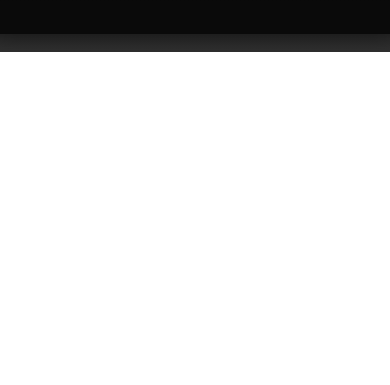
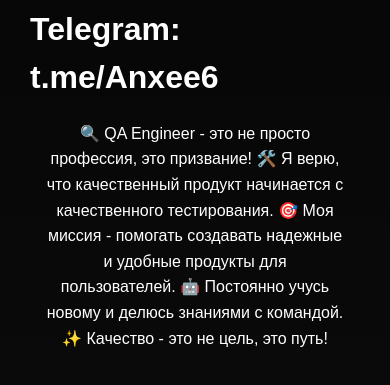
Before and after one commit to lina-luna7/lina-luna7.github.io, a plain HTML site: page index.html in a window 390 px wide. Shown: the part 792-1177 px from the top of the page. Before the commit the page ends 844 px from the top, so only its background shows below. Drawn offline with Linux system fonts and the light colour scheme.

Commit message:
добавил параграф

```diff
--- a/index.html
+++ b/index.html
@@ -18,6 +18,13 @@
             <a href="mailto:lina.luna7@yandex.ru">Email: lina.luna7@yandex.ru</a><br>
             <a href="https://t.me/Anxee6">Telegram: t.me/Anxee6</a>
         </div>
+        <div class="credo">
+             <p>🔍 QA Engineer - это не просто профессия, это призвание!
+               🛠️ Я верю, что качественный продукт начинается с качественного тестирования.
+               🎯 Моя миссия - помогать создавать надежные и удобные продукты для пользователей.
+               🤖 Постоянно учусь новому и делюсь знаниями с командой.
+               ✨ Качество - это не цель, это путь!</p>
+        </div>
     </div>
 </body>
 </html>
--- a/style.css
+++ b/style.css
@@ -71,9 +71,29 @@ body {
     text-decoration: underline;
 }
 
+.credo {
+    color: #FFFFFF;
+    font-size: 18px;
+    text-align: center;
+    width: 80%;
+    margin: 20px auto;
+    line-height: 1.6;
+}
+
+.credo p {
+    margin: 0;
+}
+
 @media (max-width: 768px) {
-    .your-image-class {
+    .profile-photo {
         width: 100%;
         height: auto;
     }
+    .card {
+        width: 90%;
+    }
+    .credo {
+        font-size: 16px;
+        width: 90%;
+    }
 }
```
